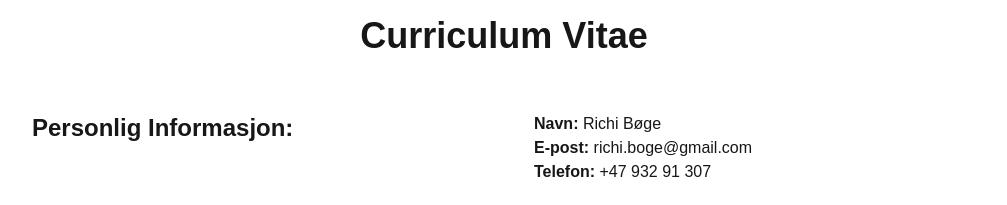
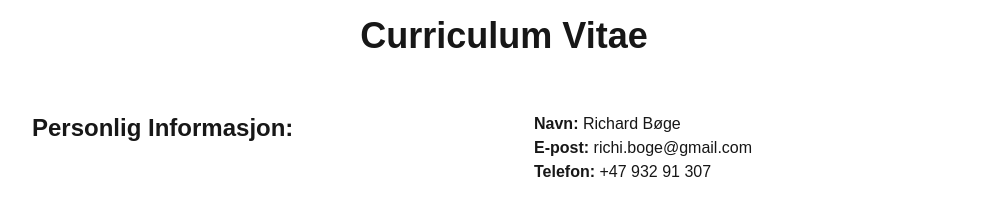
Before and after one commit to Richi-Kodehode/cv-page, a Next.js app: page / in a window 1280 px wide. Shown: the top 205 px of the page, without its empty margins (136-1143 px from the left). Built offline with nearby package versions, Linux system fonts and the light colour scheme.

Commit message:
corrected my name

```diff
--- a/components/MainComponent.tsx
+++ b/components/MainComponent.tsx
@@ -12,7 +12,7 @@ export default function MainComponent() {
       <div>
         <p>
           <span className="font-bold">Navn: </span>
-          <span>Richi Bøge</span>
+          <span>Richard Bøge</span>
         </p>
         <p>
           <span className="font-bold">E-post: </span>
```
